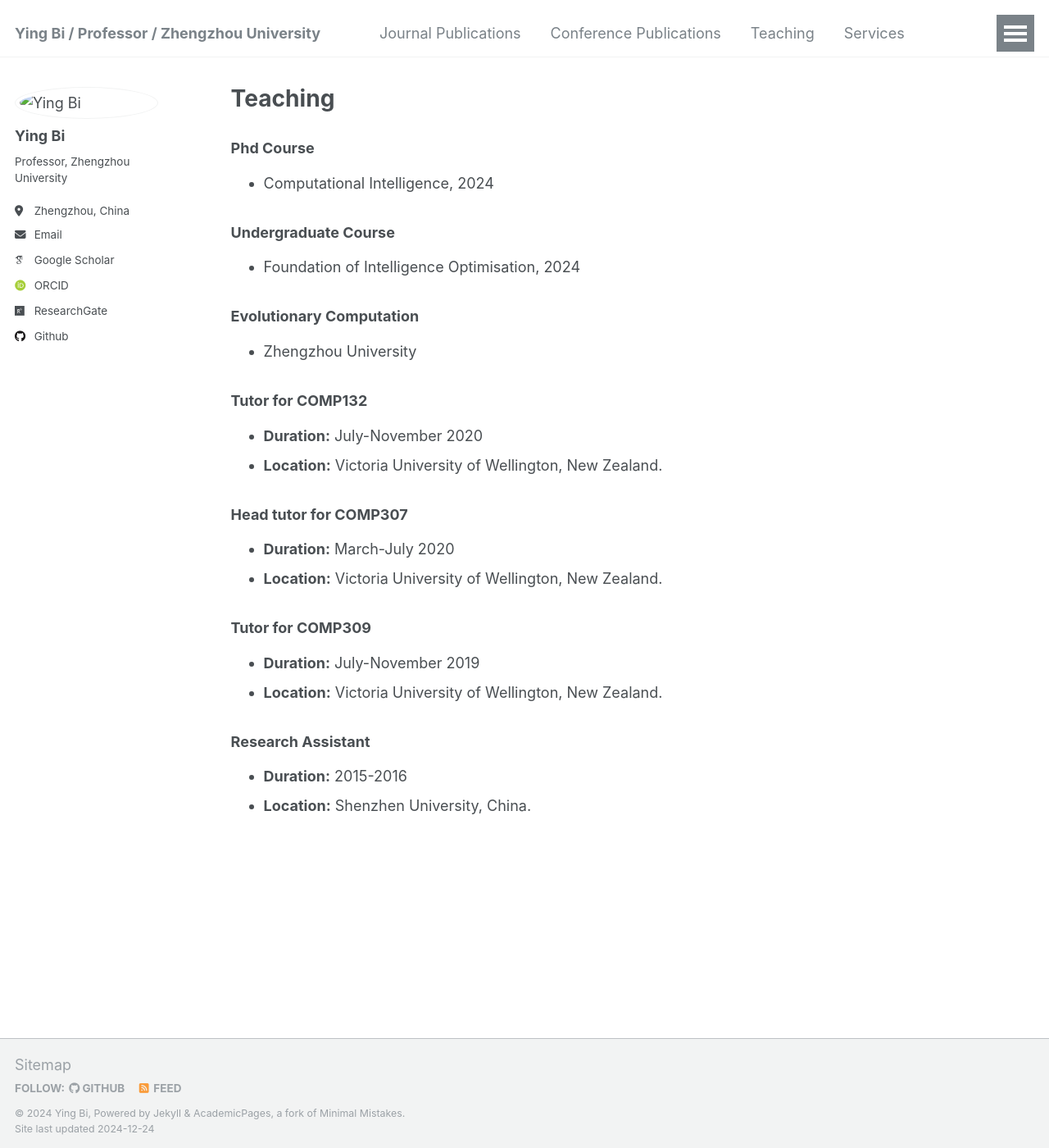
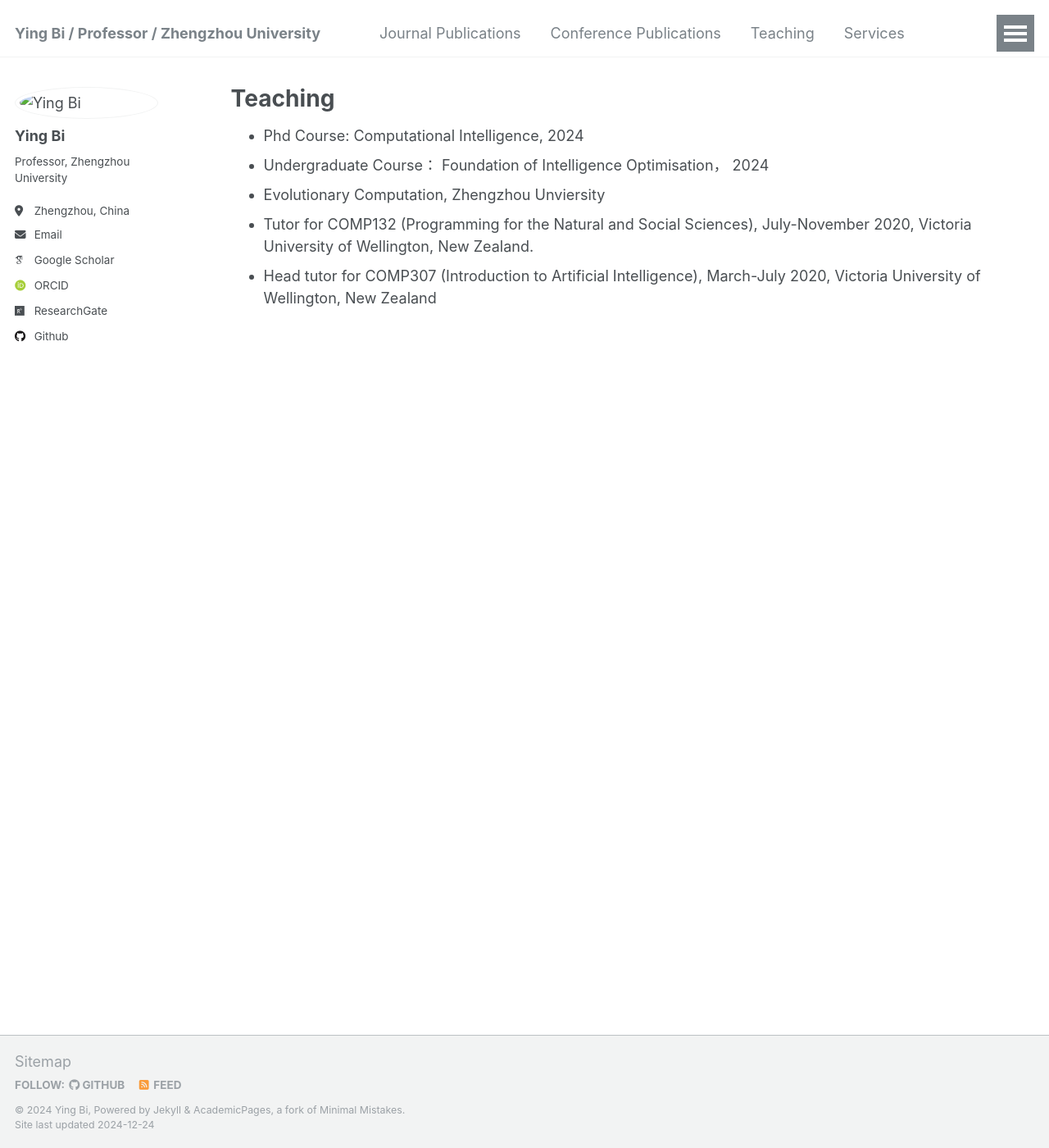
Before and after one commit to YingBi92/Ying-Bi, a Jekyll site: the page built from _pages/teaching.md, in a window 1280 px wide and 1400 px high. Shown: the whole window at 82% size. Built offline with Jekyll 4.4.1, drawn with Linux system fonts in a browser that asks for light colours; some web fonts are replaced.

Commit message:
Update teaching.md

```diff
--- a/_pages/teaching.md
+++ b/_pages/teaching.md
@@ -6,27 +6,8 @@ author_profile: true
 ---
 
 
-### Phd Course
-- Computational Intelligence, 2024
-
-### Undergraduate Course
-- Foundation of Intelligence Optimisation, 2024
-
-### Evolutionary Computation
-- Zhengzhou University
-
-### Tutor for COMP132
-- **Duration:** July-November 2020
-- **Location:** Victoria University of Wellington, New Zealand.
-
-### Head tutor for COMP307
-- **Duration:** March-July 2020
-- **Location:** Victoria University of Wellington, New Zealand.
-
-### Tutor for COMP309
-- **Duration:** July-November 2019
-- **Location:** Victoria University of Wellington, New Zealand.
-
-### Research Assistant
-- **Duration:** 2015-2016
-- **Location:** Shenzhen University, China.
+* Phd Course: Computational Intelligence, 2024
+* Undergraduate Course： Foundation of Intelligence Optimisation， 2024
+* Evolutionary Computation, Zhengzhou Unviersity
+* Tutor for COMP132 (Programming for the Natural and Social Sciences), July-November 2020, Victoria University of Wellington, New Zealand.
+* Head tutor for COMP307 (Introduction to Artificial Intelligence), March-July 2020, Victoria University of Wellington, New Zealand
```
